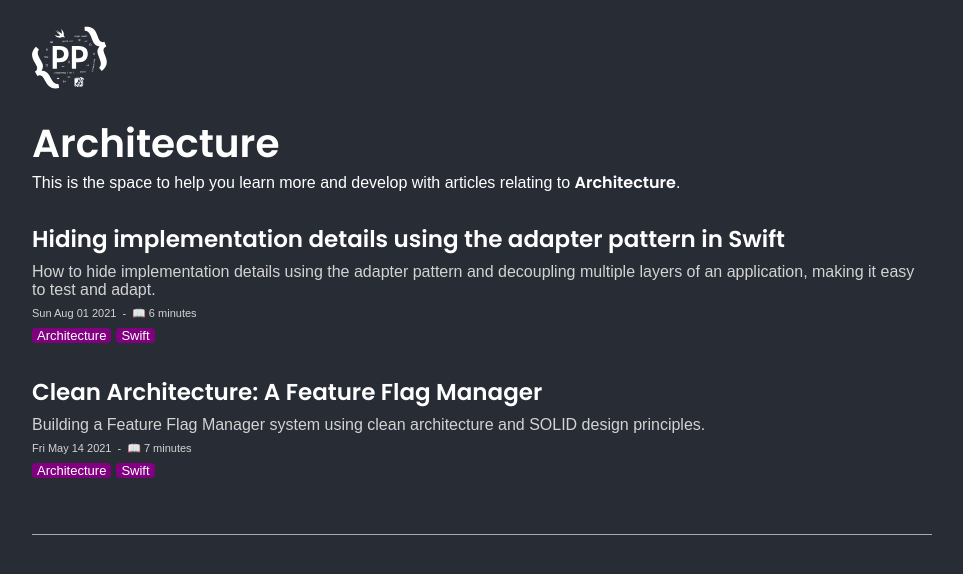
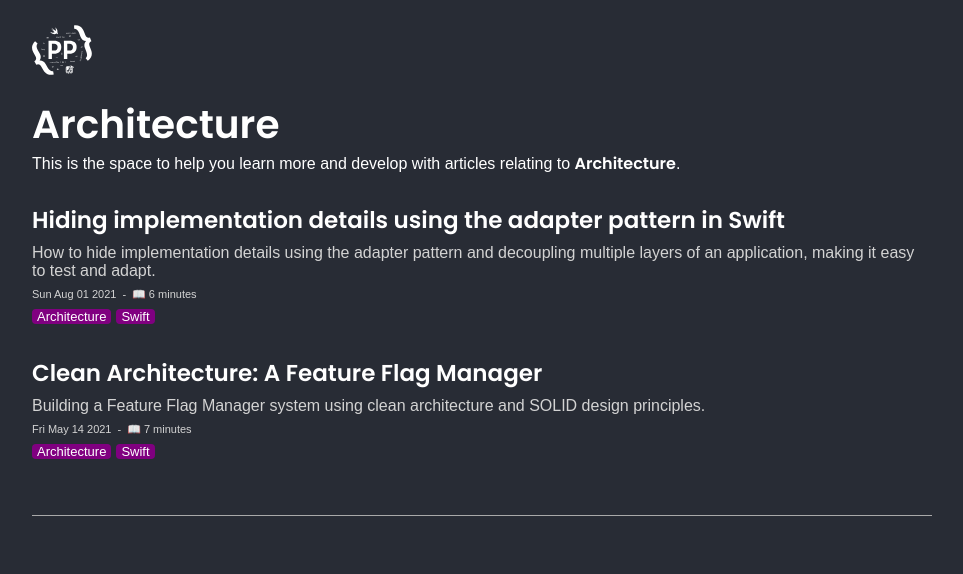
Before and after one commit to polpielladev/polpiella.dev, a Next.js app: page /category/architecture in a window 1280 px wide. Shown: the top 574 px of the page, without its empty margins (158-1121 px from the left). Built offline with nearby package versions, Linux system fonts and the light colour scheme; some icons are missing; a web font is replaced by a local one.

Commit message:
Small style improvements

```diff
--- a/pages/_app.js
+++ b/pages/_app.js
@@ -17,6 +17,7 @@ const Header = styled.header`
     margin-top: 20px;
 
     a {
+        height: 60px;
         transition: transform ease 0.3s;
     }
 
@@ -69,8 +70,8 @@ export default function App({ Component, pageProps }) {
                             <Link href="/">
                                 <a>
                                     <Image
-                                        width={75}
-                                        height={75}
+                                        width={60}
+                                        height={60}
                                         src="/assets/logo.svg"
                                         alt="home"
                                     />
--- a/styles/pages/BlogPage.module.scss
+++ b/styles/pages/BlogPage.module.scss
@@ -1,7 +1,7 @@
 .postList {
     display: flex;
     flex-direction: column;
-    margin-top: 20px;
+    margin-top: 40px;
 }
 
 .darkModeToggle {
```
